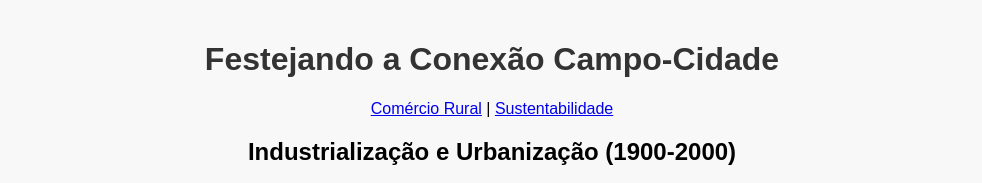
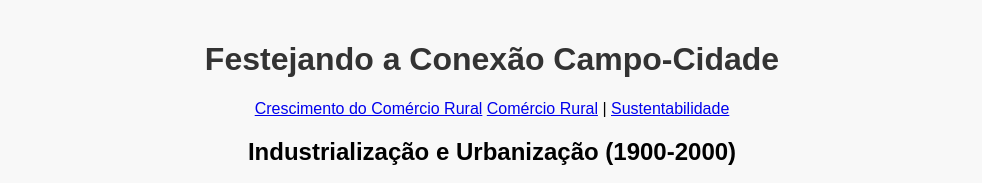
Before and after one commit to SantanaGLSI/pagina-2-cidade-campo, a plain HTML site: page index.html in a window 1280 px wide. Shown: the top 183 px of the page, without its empty margins (148-1130 px from the left). Drawn offline with Linux system fonts and the light colour scheme.

Commit message:
Update index.html

```diff
--- a/index.html
+++ b/index.html
@@ -9,7 +9,8 @@
 <body>
     <h1>Festejando a Conexão Campo-Cidade</h1>
 
-   <a href=" https://santanaglsi.github.io/pagina-1-cidade-campo/">
+   <a href=" https://santanaglsi.github.io/pagina-1-cidade-campo/">Crescimento do Comércio Rural</a>
+    <a href="
         <a href="comercio.html">Comércio Rural</a> |
         <a href="sustentabilidade.html">Sustentabilidade</a>
 
```
